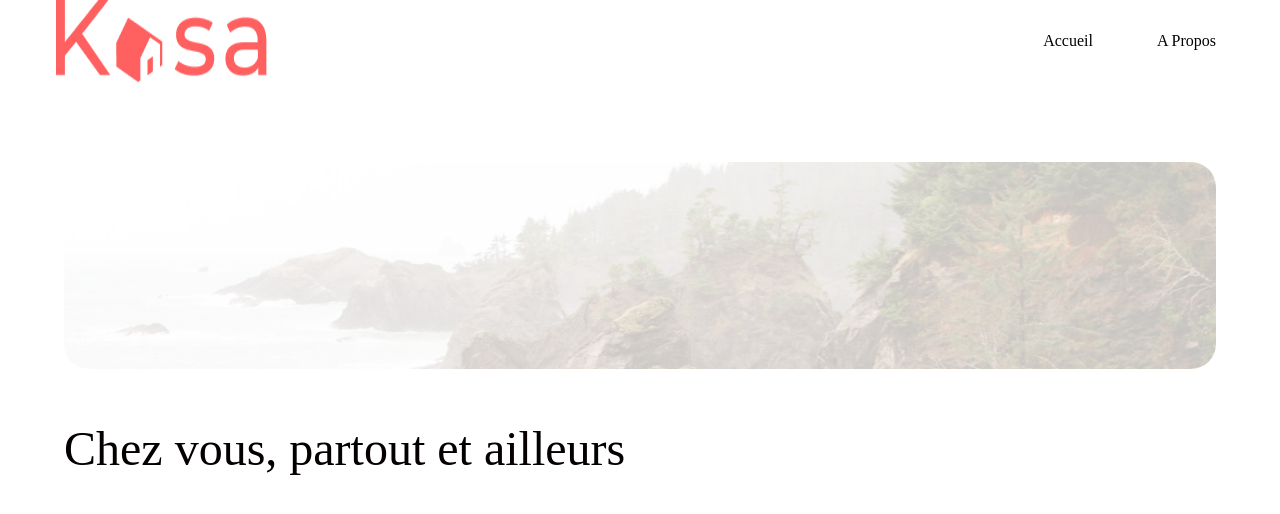
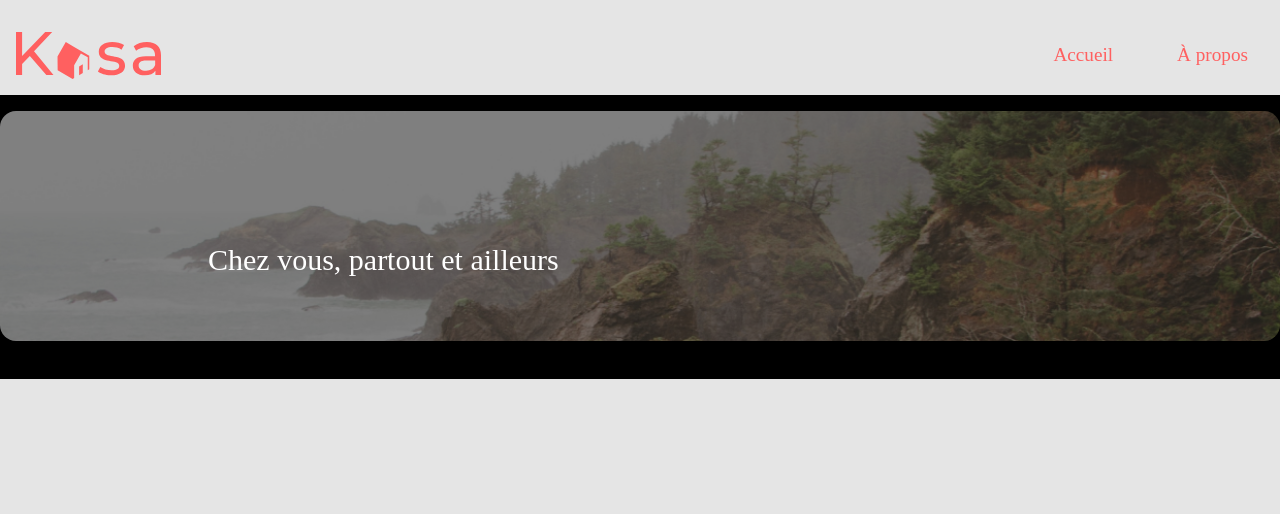
Before and after one commit to DilhanC/Kasa, a React (Create React App) app: page / in a window 1280 px wide. Shown: the top 514 px of the page. Built offline with nearby package versions, Linux system fonts and the light colour scheme.

Commit message:
Home page background

```diff
--- a/src/App.js
+++ b/src/App.js
@@ -9,9 +9,9 @@ export default function App() {
   return (
       <Routes>
         <Route exact path="/" element={<Home />}/>
-        <Route exact path="/Lodging/:id" element={<Lodging />}/>
-        <Route exact path="/AboutUs" element={<AboutUs />}/>
-        <Route exact path="/Error" element={<Error />}/>
+        <Route exact path="/lodging/:id" element={<Lodging />}/>
+        <Route exact path="/aboutus" element={<AboutUs />}/>
+        <Route exact path="/*" element={<Error />}/>
       </Routes>
   )
 }
--- a/src/components/Home/Background.jsx
+++ /dev/null
@@ -1,11 +0,0 @@
-import "../../styles/Header.css"
-import imgHeader from "../../assets/imgHeader.jpg"
-
-export default function Background() {
-    return (
-        <div className="background">
-            <img className="backgroundImg" src={imgHeader} alt="représentation de montagne"/>
-            <p>Chez vous, partout et ailleurs</p>
-        </div>
-    )
-}
--- a/src/components/Home/Header.jsx
+++ b/src/components/Home/Header.jsx
@@ -1,12 +1,11 @@
 import React from "react"
-import logo from "../../assets/logo.jpg"
+import LOGO from "../../assets/LOGO.svg"
 import Navbar from "./Navbar"
-import "../../styles/Header.css"
 
 export default function Header() {
     return (
         <div className="header">
-            <img src={logo} alt="logo du site kasa" className="logo"></img>
+            <img src={LOGO} alt="logo du site kasa" className="logo"></img>
             <Navbar />
         </div>
     )
--- a/src/components/Home/Navbar.jsx
+++ b/src/components/Home/Navbar.jsx
@@ -1,11 +1,11 @@
 import React from "react"
-import "../../styles/Header.css"
+import { NavLink } from 'react-router-dom'
 
 export default function Navbar() {
-    return (
-    <div className="navbar">
-        <a href="/">Accueil</a>
-        <a href="/AboutUs">A Propos</a>
-    </div>
-    )
+	return (
+		<nav className="navbar">
+			<NavLink to="/">Accueil</NavLink>
+			<NavLink to="/AboutUs">À propos</NavLink>
+		</nav>
+	)
 }
--- a/src/index.css
+++ b/src/index.css
@@ -1,6 +1,11 @@
+main {
+    max-width: 1440px;
+    margin: 0 auto;
+
+}
+
 body {
-    margin: 0 auto;
-    max-width: 1440px;
-    padding: 0 2rem;
-    margin-bottom: 3rem;
+    margin: 0;
+    font-family: "Montserrat", "sans-serif";
+    background-color: #E5E5E5;
 }
--- a/src/pages/Home.jsx
+++ b/src/pages/Home.jsx
@@ -1,18 +1,19 @@
 import React from "react"
 import "../styles/Home.css"
 import Header from "../components/Home/Header"
-import Background from "../components/Home/Background"
+import imgHeader from "../assets/imgHeader.jpg"
 
 
 export default function Home() {
     return (
-        <>
+        <div>
             <header>
                 <Header />
             </header>
-            <body>
-                <Background />
-            </body>
-        </>
+            <div className="backColor">
+                <img className="backgroundImg" src={imgHeader} alt="représentation de montagne"/>
+                <span className="backgroundTxt">Chez vous, partout et ailleurs</span>
+            </div>
+        </div>
         )
     }
--- a/src/styles/Header.css
+++ /dev/null
@@ -1,40 +0,0 @@
-.header {
-    display: flex;
-
-}
-
-.logo {
-    margin-right: auto;
-    padding: 0 1.5rem;
-}
-
-.navbar {
-    display: flex;
-    align-items: center;
-    justify-content: flex-end;
-    flex-wrap: wrap;
-}
-
-.navbar a {
-    padding: 2rem;
-    color: inherit;
-    text-decoration: none;
-}
-
-.background {
-    padding-top: 5rem;
-
-}
-
-.background p {
-        font-family: 'montserrat';
-        position: absolute;
-        color: rgb(5, 0, 0);
-        font-size: 48px;
-}
-
-.backgroundImg {
-    width: 100%;
-    opacity: 0.3;
-    border-radius: 25px;
-}
--- a/src/styles/Home.css
+++ b/src/styles/Home.css
@@ -0,0 +1,56 @@
+/* HEADER */
+
+.header {
+    display: flex;
+    padding-top: 1rem;
+}
+
+.logo {
+    margin-right: auto;
+    padding: 1rem;
+}
+
+.navbar {
+    display: flex;
+    align-items: center;
+    justify-content: flex-end;
+    flex-wrap: wrap;
+}
+
+.navbar a {
+    margin: 0 2rem 0 2rem;
+    color: inherit;
+    text-decoration: none;
+    color: #FF6060;
+    font-weight: 500;
+    font-size: 1.2rem;
+    border-bottom: 2px solid transparent;
+}
+
+.navbar a:hover {
+    border-bottom-color: #FF6060;
+}
+
+/* BACKGROUND */
+
+.backColor {
+    background-color: black;
+}
+
+.backgroundTxt {
+    color: rgb(255, 255, 255);
+    font-size: 30px;
+    margin: 0;
+    position: relative;
+    top: -6.4rem;
+    left: 13rem;
+}
+
+.backgroundImg {
+    margin-top: 1rem;
+    border-radius: 1rem;
+    opacity: 0.5;
+    width: 100%;
+    height: 100%;
+    object-fit: cover;
+}
```
Also changed, not shown: public/manifest.json (deleted), public/robots.txt (deleted), src/assets/LOGO.svg (added), src/assets/logo.jpg (deleted).
